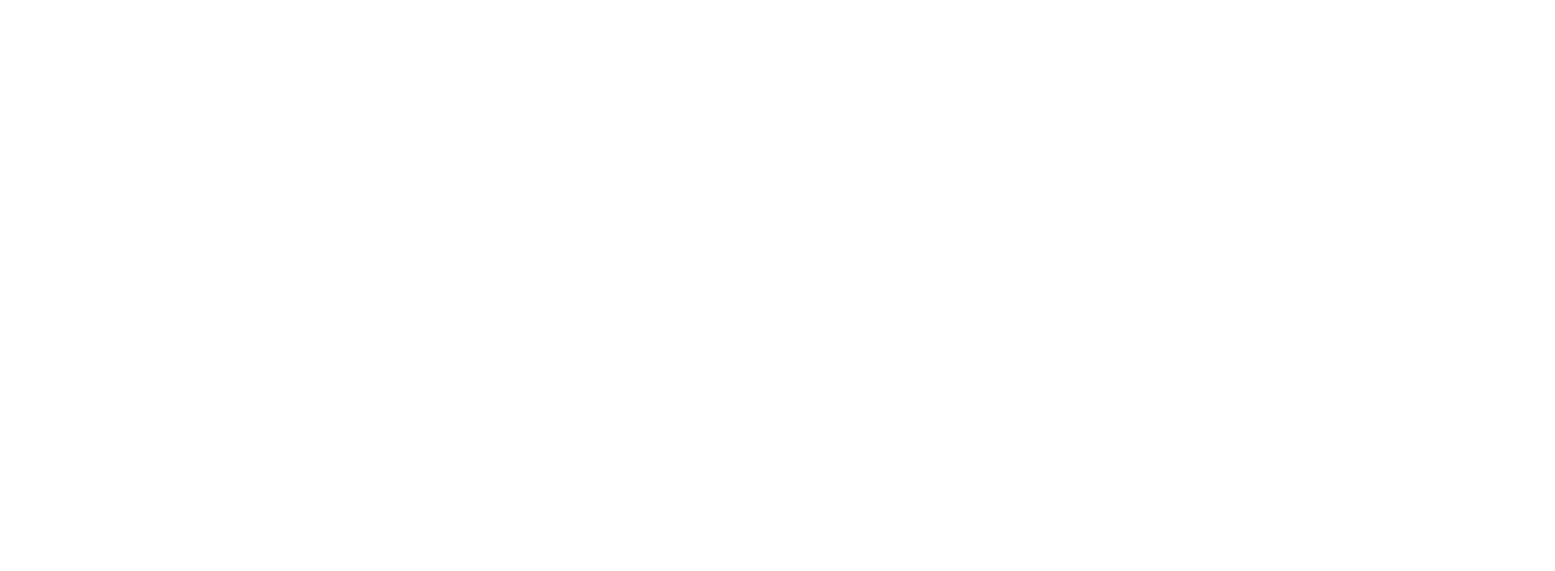
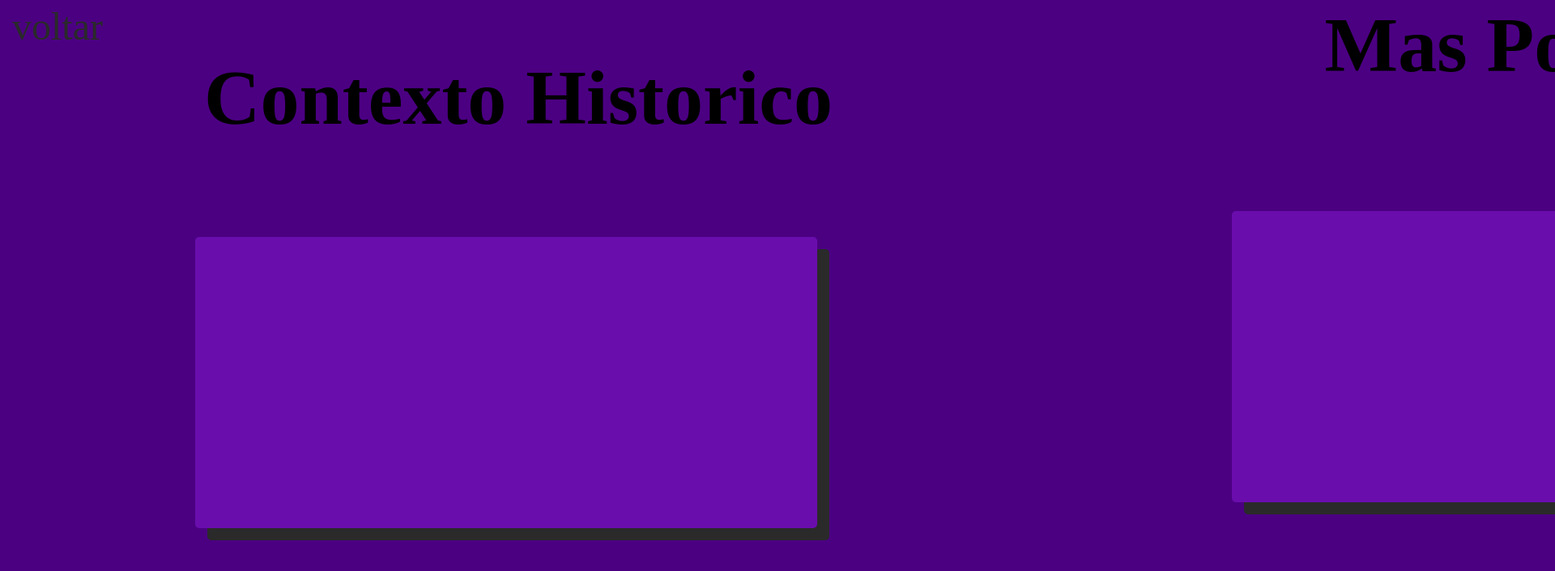
Before and after one commit to ezno02/Alem-do-comum, a plain HTML site: page now_more.html in a window 1280 px wide. Shown: the top 706 px of the page at 81% size, 1920 px wide, since content can reach past the window. Drawn offline with Linux system fonts and the light colour scheme.

Commit message:
commit04 21-05-2025(primeiro commit ordenado certo)

```diff
--- a/assets/css/now_more.css
+++ b/assets/css/now_more.css
@@ -0,0 +1,59 @@
+html body{
+    margin: 0;
+    padding: 0;
+    height: 100vh;
+    overflow-x: scroll;
+    overflow-y: hidden;
+    scroll-behavior: smooth;
+}
+body{
+    display: flex;
+}
+.secao{
+    min-width: 100vw;
+    height: 100vh;
+    flex-shrink: 0;
+    display: flex;
+    justify-content: center;
+    font-size: 3rem;
+    background-color: #4B0082;
+    flex-direction: column;
+    text-align: center;
+}
+.span-voltar{
+    text-align: start;
+    padding: 5px 15px;
+}
+.voltar{
+    color: #2a2a2a;
+    text-decoration: none;
+    transition: 0.3s ease;
+}
+.voltar:hover{
+    text-shadow: 0 4px 8px #9a9a9a;
+    font-size: 110%;
+}
+.titles{
+    margin: 0;
+}
+.sombra-div{
+    margin: auto;
+    background-color: #2a2a2a;
+    width: 60vw;
+    height: 45vh;
+    position: relative;
+    border-radius: 5px;
+}
+.quadros{
+    background-color: #6a0dad;
+    width: 60vw;
+    height: 45vh;
+    position: absolute;
+    bottom: 15px;
+    right: 15px;
+    border-radius: 5px;
+}
+#hr-pag3{
+    border: none;
+    height: 10vh;
+}
--- a/now_more.html
+++ b/now_more.html
@@ -5,13 +5,40 @@
     <meta name="viewport" content="width=device-width, initial-scale=1.0">
     <title>Saiba Mais</title>
 
+    <link rel="stylesheet" href="assets/css/style.css">
     <link rel="stylesheet" href="assets/css/now_more.css">
-    <link rel="stylesheet" href="assets/css/style.css">
 
 </head>
 <body>
-    <head>
+    <div class="secao" id="pag1">
+        <span class="span-voltar">
+            <a href="index.html" class="voltar">voltar</a>
+        </span>
+        <h1 class="titles">Contexto Historico</h1>
+        <div class="sombra-div">
+            <div class="quadros">
 
-    </head>
+            </div>
+        </div>
+    </div>
+    <div class="secao" id="pag2">
+        <h1 class="titles">Mas Por que?</h1>
+        <div class="sombra-div">
+            <div class="quadros">
+
+            </div>
+        </div>
+    </div>
+    <div class="secao" id="pag3">
+        <hr id="hr-pag3">
+        <h1 class="titles">Conclusão</h1>
+        <div class="sombra-div">
+            <div class="quadros">
+
+            </div>
+        </div>
+    </div>
+
+    <script src="scroll-horizontal.js"></script>
 </body>
 </html>
--- /dev/null
+++ b/scroll-horizontal.js
@@ -0,0 +1,7 @@
+window.addEventListener('wheel', function (e) {
+    e.preventDefault(); // Impede scroll vertical
+window.scrollBy({
+    left: e.deltaY * 2,
+    behavior: 'smooth'
+    });
+}, { passive: false });
```
